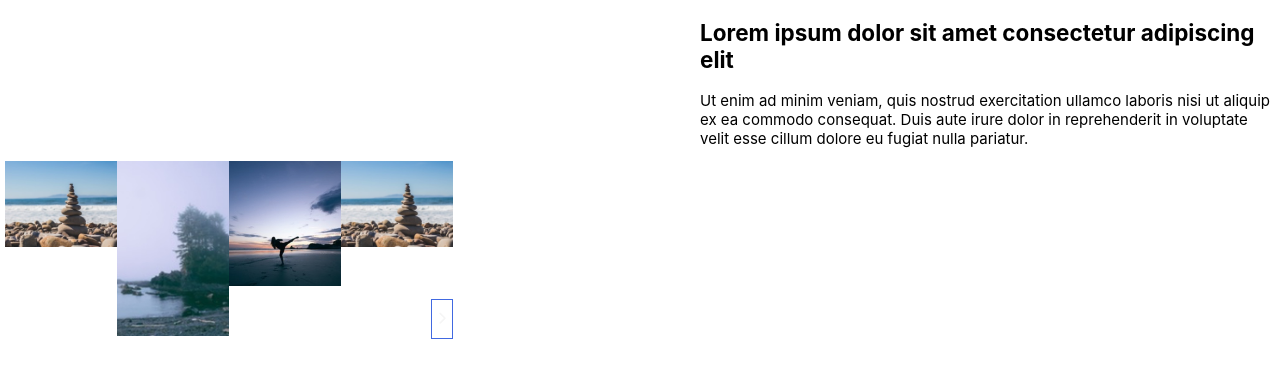
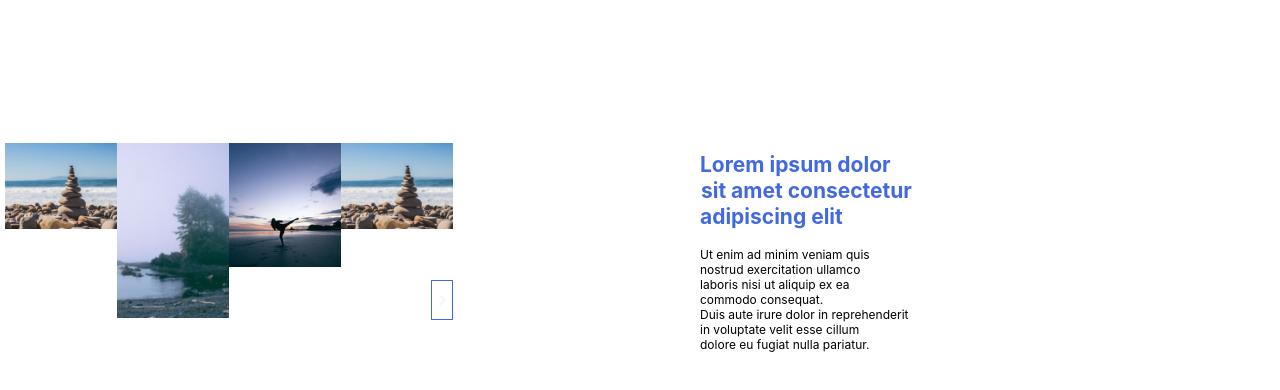
Before and after one commit to ivanradunkovic/React-Slider, a React (Create React App) app: page / in a window 1280 px wide. Shown: the top 390 px of the page. Built offline with nearby package versions, Linux system fonts and the light colour scheme.

Commit message:
Removed whitespace between text.

```diff
--- a/src/Text.js
+++ b/src/Text.js
@@ -6,10 +6,18 @@ class Text extends Component {
 
         return (
             <div className="text">
-            <p><h2>Lorem ipsum dolor sit amet consectetur adipiscing elit</h2></p>
-            <p>Ut enim ad minim veniam, quis nostrud exercitation ullamco laboris nisi ut aliquip ex ea commodo consequat.
-               Duis aute irure dolor in reprehenderit in voluptate velit esse cillum dolore eu fugiat nulla pariatur.
-            </p>
+            <h2>Lorem ipsum dolor
+            <td>sit amet consectetur</td>
+            adipiscing elit</h2>
+            <div className="text2">
+               <p>Ut enim ad minim veniam quis</p>
+               <p>nostrud exercitation ullamco</p>
+               <p>laboris nisi ut aliquip ex ea</p>
+               <p>commodo consequat.</p>
+               <p>Duis aute irure dolor in reprehenderit</p>
+               <p>in voluptate velit esse cillum</p>
+               <p>dolore eu fugiat nulla pariatur.</p>
+            </div>
             </div>
             )
         }
--- a/src/slider.scss
+++ b/src/slider.scss
@@ -57,6 +57,15 @@
 }
 
 .text  {
-    font-size: 15px;
+    font-size: 14px;
     margin-left: 700px;
+    padding-top: 135px;
+    color:#4169E1;
+    p { margin: 0; }
 }
+
+.text2  {
+    font-size: 12px;
+    color:black;
+    p { margin: 0; }
+}
```
